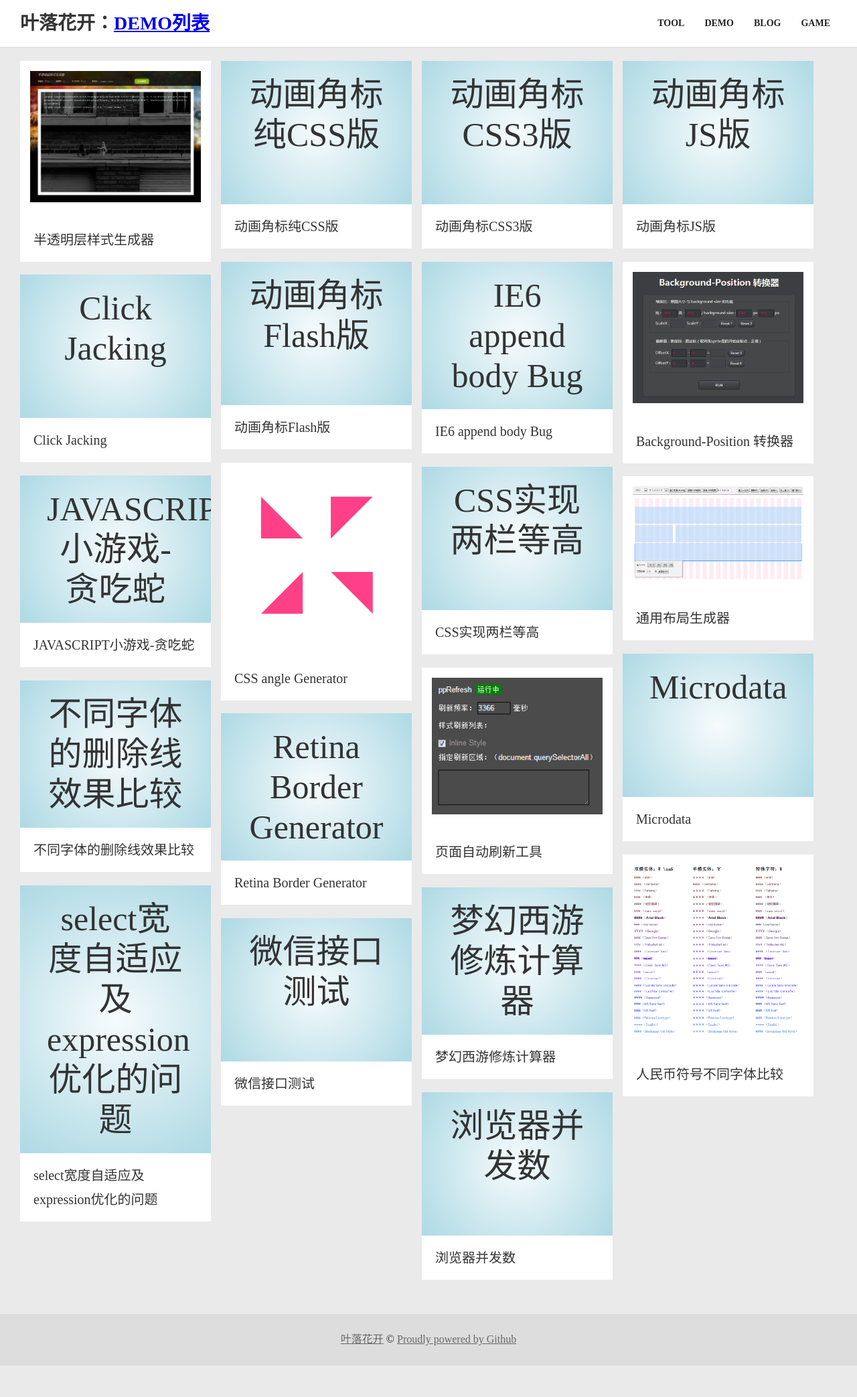
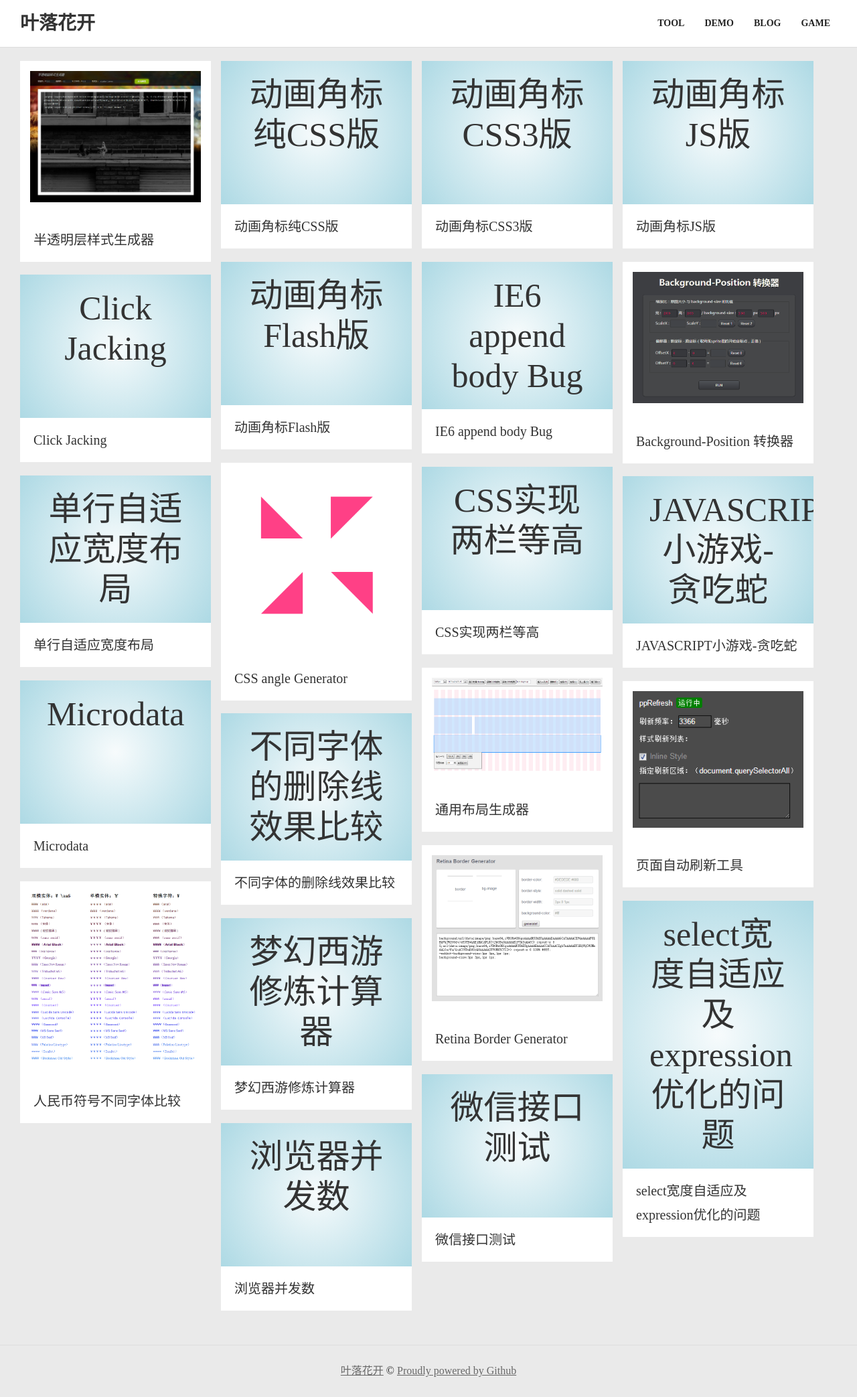
Before and after one commit to kaiye/kaiye.github.com, a Jekyll site: the page built from demo/index.html, in a window 1280 px wide. Shown: the whole page at 67% size. Built offline with Jekyll 4.4.1, drawn with Linux system fonts in a browser that asks for light colours; before the commit the page ends 2039 px from its top, so only the background shows below that.

Commit message:
add nobr demo

```diff
--- /dev/null
+++ b/demo/float-nobr.html
@@ -0,0 +1,38 @@
+---
+layout: demo
+title: 单行自适应宽度布局
+category: demo
+description: 使用超大负margin-right实现商品搭配模块的不换行效果
+custom_css: |
+  <style type="text/css">
+  #slide-wrap {
+    width: 550px;
+    height:300px;
+    margin:0 auto;
+    overflow: auto;
+    border:1px solid #ddd;
+  }
+  #inner-wrap {
+    float:left;
+    margin-right:-999em;
+    padding-left:20px;
+  }
+  img {
+    float:left;
+    width:283px;
+    height:200px;
+    background:blue;
+    color:#FFF;
+    margin:20px 20px 0 0;
+  }
+  </style>
+---
+
+<div id="slide-wrap">
+   <div id="inner-wrap">
+      <img src="http://img.luoo.net/pics/vol/534d1939781fc.jpg_640x452.jpg" width="283" height="200" alt="Test Image">
+      <img src="http://img.luoo.net/pics/vol/534d1939781fc.jpg_640x452.jpg" width="283" height="200" alt="Test Image">
+      <img src="http://img.luoo.net/pics/vol/534d1939781fc.jpg_640x452.jpg" width="283" height="200" alt="Test Image">
+      <img src="http://img.luoo.net/pics/vol/534d1939781fc.jpg_640x452.jpg" width="283" height="200" alt="Test Image">
+  </div>
+</div>
--- a/demo/index.html
+++ b/demo/index.html
@@ -33,8 +33,8 @@ custom_css: |
   .grid p{font-size: 20px;padding: 15px 20px;}
 
 
-  footer{background-color: #DDDDDD;}
-  .site-info{font-size: 16px;color: #222;}
+  footer{}
+  .site-info{font-size: 16px;color: #222;border-top: 1px solid #DDDDDD;}
   </style>
   <script src="js/masonry.pkgd.min.js"></script>
 categories: [tool, demo, blog, game]
@@ -46,7 +46,7 @@ categories: [tool, demo, blog, game]
 -->
 <header>
   <div class="header-wrap">
-   <h1>{{site.title}}：<a href="{{page.url}}">{{page.title}}</a></h1>
+   <h1>{{site.title}}</h1>
    <nav id="nav">
    {% for category in page.categories %}
       <a href="#{{category}}">{{category}}</a>
--- a/demo/retina-border.html
+++ b/demo/retina-border.html
@@ -3,6 +3,7 @@ layout: demo
 title: Retina Border Generator
 description: 通过background-image方式模拟手机端奇数边框宽度效果
 category: tool
+thumb: img/thumb-retina-border.png
 custom_css: |
   <meta name="viewport" content="width=device-width, initial-scale=1.0, maximum-scale=1.0, user-scalable=no"  />
   <meta name="apple-mobile-web-app-capable" content="yes">
```
Also changed, not shown: demo/img/thumb-retina-border.png (added).
